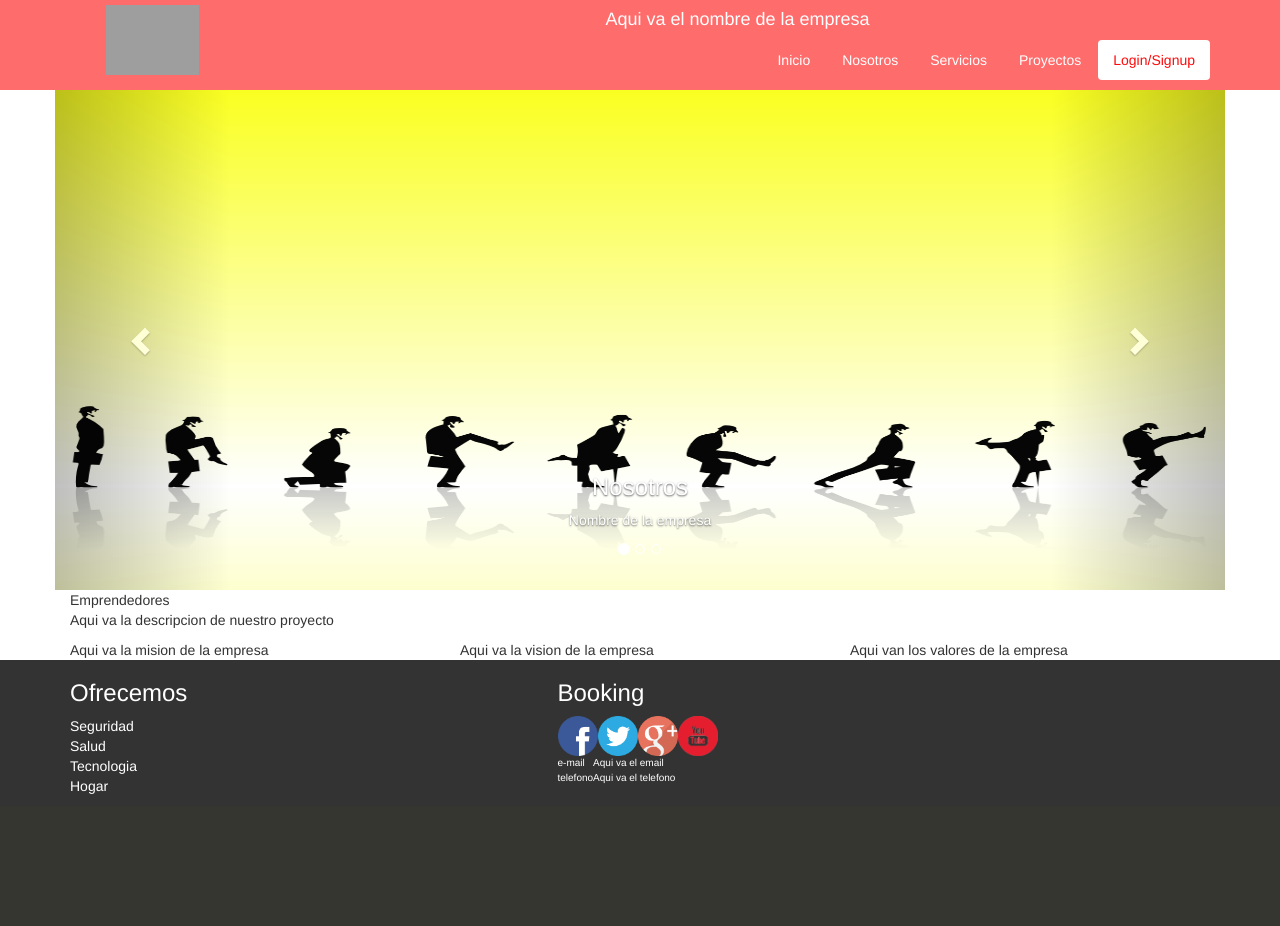
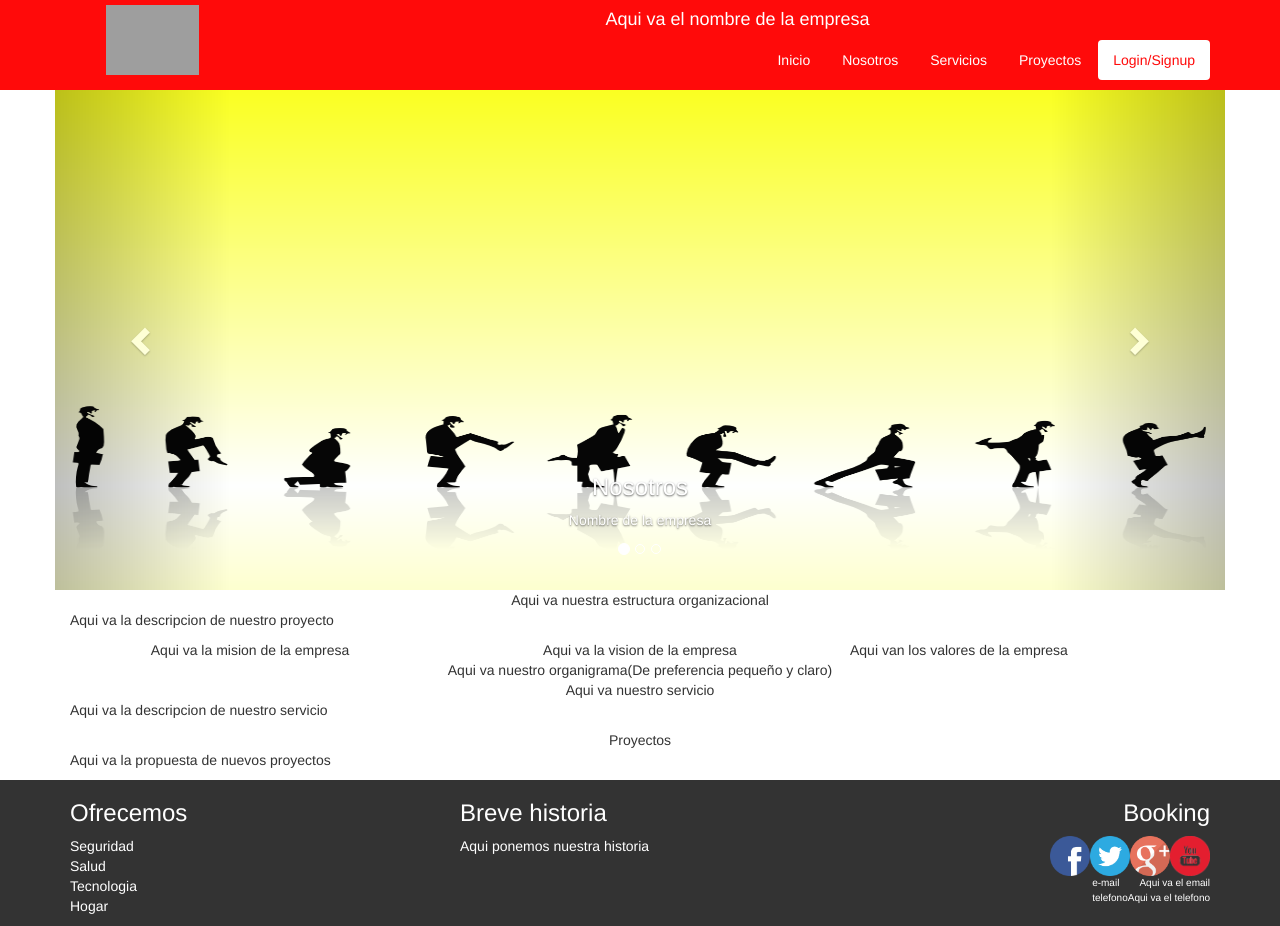
Before and after one commit to epsom/emprendedores, a PHP site: page / in a window 1280 px wide. Before the commit the page ends 794 px from the top, so only its background shows below. Run offline with PHP 8.4, Linux system fonts and the light colour scheme; grey boxes are pictures that could not be loaded.

Commit message:
Actualizacion esqueleto inicio
Esqueleto de index y pie de pagina, avance

```diff
--- a/css/cabecera.css
+++ b/css/cabecera.css
@@ -1,5 +1,5 @@
 header{
-	background-color: rgba(255,10,10,0.60);
+	background-color: rgba(255,10,10,1);
 	color: rgb(255,255,255);
 	height: 90px;
 	width: 100%;
--- a/css/inicio.css
+++ b/css/inicio.css
@@ -1,5 +1,6 @@
 #cuerpo{
 	position: relative;
+	width: 100%;
 }
 #inicio{
 	padding-top: 90px;
@@ -9,3 +10,8 @@
 	height: 500px;
 	width: 100%;
 }
+
+/*Parrafos nosotros*/
+#org1, #org2, #org3{
+	text-align: center;
+}
--- a/inc/footer.php
+++ b/inc/footer.php
@@ -2,7 +2,7 @@
 	<div class="container">
 		<div class="row" id="pie">
 			<!-- Columna izquierda-->
-			<div class="col-xs-5">
+			<div class="col-xs-4">
 				<h3>Ofrecemos</h3>
 				<p>
 					<ul class="nav">
@@ -13,9 +13,17 @@
 					</ul>
 				</p>
 			</div>
-			<!-- Derecha-->
-			<div class="col-xs-7">
-				<h3>Booking</h3>
+			<!-- Columna central-->
+			<div class="col-xs-5">
+				<h3>Breve historia</h3>
+				<p>
+					Aqui ponemos nuestra historia
+				</p>
+			</div>
+			<!-- Columna derecha-->
+			<div class="col-xs-3">
+				<h3 align="right">Booking</h3>
+				<div id="ftcontactos" align="right">
 					<table>
 						<tr>
 							<td>
@@ -34,13 +42,14 @@
 					</table>
 					<table>
 						<tr id="contactos">
-						<td>e-mail</td><td>Aqui va el email</td>
+							<td>e-mail</td><td align="right">Aqui va el email</td>
 						</tr>
 						<tr id="contactos">
-						<td>telefono</td><td>Aqui va el telefono</td>
+							<td>telefono</td><td align="right">Aqui va el telefono</td>
 						</tr>
 					</table>
 				</div>
 			</div>
 		</div>
+	</div>
 </footer>
--- a/index.php
+++ b/index.php
@@ -51,9 +51,9 @@
 		<!-- Segunda seccion Nosotros-->
 		<div class="container">
 			<div class="row">
-				<div class="col-xs-12">
-					Emprendedores
-					<p>
+				<div class="col-xs-12" align="center">
+					Aqui va nuestra estructura organizacional
+					<p align="justify">
 						Aqui va la descripcion de nuestro proyecto
 					</p>
 				</div>
@@ -66,9 +66,35 @@
 				<div class="col-xs-4" id="or3g">
 					Aqui van los valores de la empresa
 				</div>
+				<div class="col-xs-12" align="center">
+					Aqui va nuestro organigrama(De preferencia pequeño y claro)
+				</div>
 			</div>
 		</div>
-	</div>
+
+		<!-- Tercera seccion Servicios-->
+		<div class="container">
+			<div class="row">
+				<div class="col-xs-12" align="center">
+					Aqui va nuestro servicio
+					<p align="justify">
+						Aqui va la descripcion de nuestro servicio
+					</p>
+				</div>
+			</div>
+		</div>
+
+		<!-- Cuarta seccion proyectos futuros-->
+		<div class="container">
+			<div class="row">
+				<div class="col-xs-12" align="center">
+					Proyectos
+					<p align="justify">
+						Aqui va la propuesta de nuevos proyectos
+					</p>
+				</div>
+			</div>
+		</div>
 	</div>
 
 	<!--- Pie de pagina-->
```
Also changed, not shown: css/piedepagina.css (line endings or trailing spaces). Lines whose indentation alone changed are shown as unchanged.
